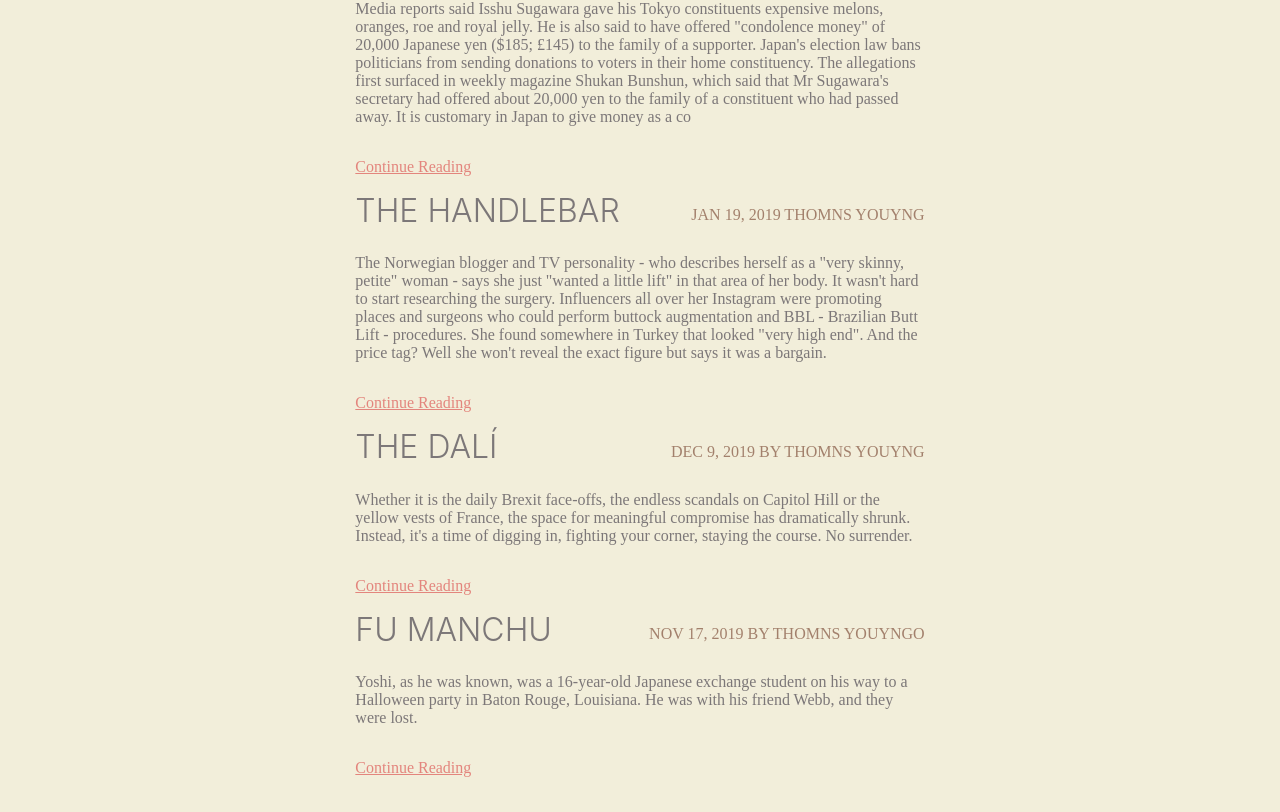
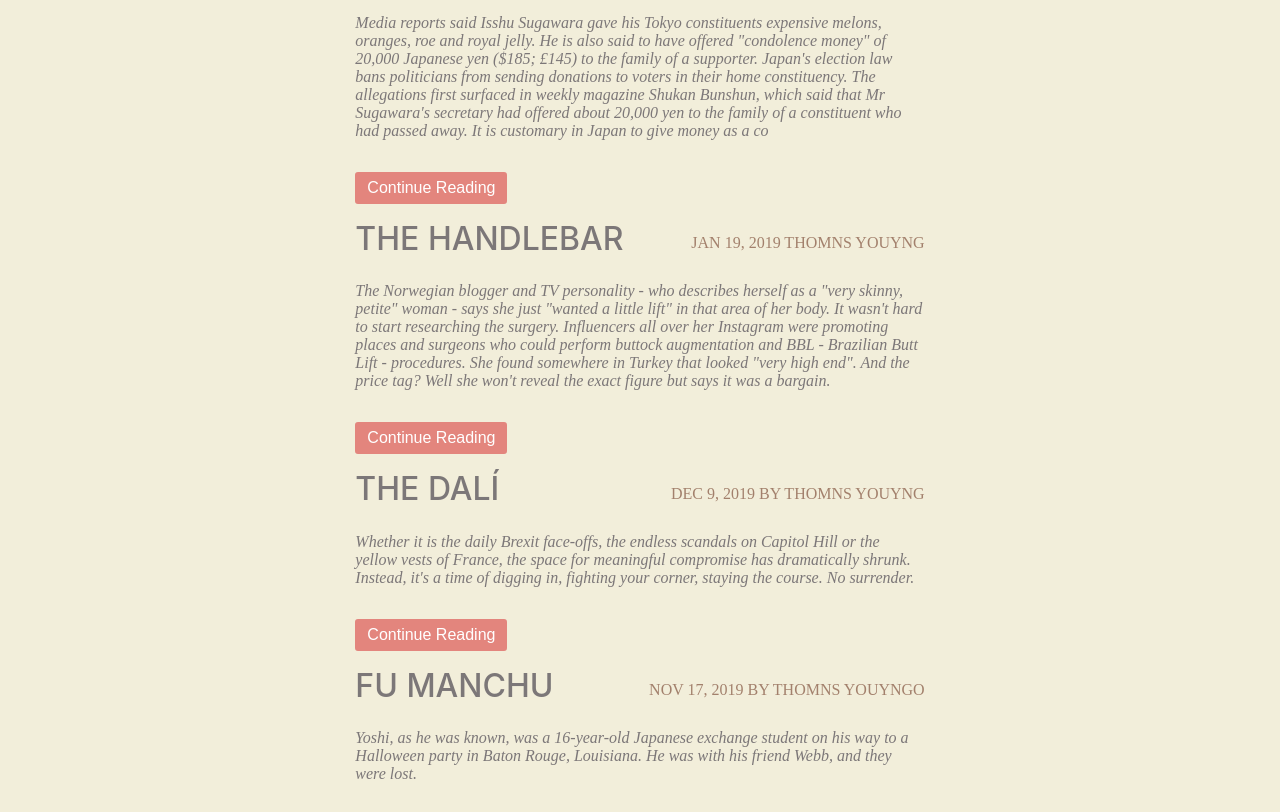
Before and after one commit to miniyk2012/front_end_advance, a plain HTML site: page week1/blog/main.html in a window 1280 px wide. Shown: the part 742-1554 px from the top of the page. Drawn offline with Linux system fonts and the light colour scheme.

Commit message:
[style] confirm requirement

```diff
--- a/week1/blog/css/author_article.css
+++ b/week1/blog/css/author_article.css
@@ -26,7 +26,7 @@
     background-image: url("../img/avatar.jpg");
 }
 
-.author-content>h5 {
+.author-content :nth-child(1) {
     color: var(--arrow-color);
     font-size: 1.5em;
 }
--- a/week1/blog/css/global.css
+++ b/week1/blog/css/global.css
@@ -28,7 +28,14 @@ figure {
     color: var(--dark-text-color);
 }
 
+p {
+    font-style: italic;
+}
 
+blockquote {
+    font-style: normal;
+    font-weight: bold;
+}
 
 
 h1,
@@ -52,6 +59,25 @@ h5,
 h6 {
     font-size: 2em;
 }
+
+.btn-reading {
+    color: white;
+    background-color: var(--arrow-color);
+    border: 2px solid var(--arrow-color);
+    border-radius: 3px;
+    padding: 5px 10px;
+    text-align: center;
+    text-decoration: none;
+    display: inline-block;
+    font-size: 16px;
+}
+
+.btn-reading:hover {
+    background-color: white;
+    color: var(--light-text-color);
+    cursor: pointer;
+}
+
 
 .meta {
     color: var(--media-text-color);
--- a/week1/blog/css/post_main.css
+++ b/week1/blog/css/post_main.css
@@ -4,8 +4,8 @@
     width: calc(100% - 100px);
 }
 
-.concise--recent h2 {
-    font-weight: 300;
+.concise--recent :nth-child(2) {
+    font-weight: 500;
 }
 
 
@@ -26,21 +26,21 @@
         align-items: center;
     }
 
-    article.concise--recent>div {
+    .concise--recent :nth-child(1) {
         justify-self: end;
         grid-area: 1 / 2 / 2 / 3;
     }
 
-    .concise--recent>h2 {
+    .concise--recent :nth-child(2) {
         grid-area: 1 / 1 / 2 / 2;
         justify-self: start;
     }
 
-    article.concise--recent>p.concise-content {
+    .concise--recent :nth-child(3) {
         grid-area: 2 / 1 / 3 / 3;
     }
 
-    article.concise--recent>p.continue-reading {
+    .concise--recent :nth-child(4) {
         grid-area: 3 / 1 / 4 / 3;
     }
 }
--- a/week1/blog/main.html
+++ b/week1/blog/main.html
@@ -37,7 +37,9 @@
 
                     Medical council officials have voted to suspend Dr Artur Carvalho over allegations of negligence.
                 </p>
-                <p class="continue-reading"><a href="article.html">Continue Reading</a></p>
+                <p class="continue-reading"><a href="article.html">
+                    <button class="btn-reading">Continue Reading</button>
+                </a></p>
             </article>
         </div>
     </div>
@@ -62,7 +64,7 @@
                         secretary had offered about 20,000 yen to the family of a constituent who had passed away.
 
                         It is customary in Japan to give money as a co</p>
-                    <p class="continue-reading"><a href="article.html">Continue Reading</a></p>
+                    <p class="continue-reading"><a href="article.html"><button class="btn-reading">Continue Reading</button></a></p>
                 </article>
 
                 <article class="concise--recent">
@@ -78,7 +80,7 @@
 
                         She found somewhere in Turkey that looked "very high end". And the price tag? Well she won't
                         reveal the exact figure but says it was a bargain.</p>
-                    <p class="continue-reading"><a href="article.html">Continue Reading</a></p>
+                    <p class="continue-reading"><a href="article.html"><button class="btn-reading">Continue Reading</button></a></p>
                 </article>
 
                 <article class="concise--recent">
@@ -88,7 +90,7 @@
                         on Capitol Hill or the yellow vests of France, the space for meaningful compromise has
                         dramatically shrunk. Instead, it's a time of digging in, fighting your corner, staying the
                         course. No surrender.</p>
-                    <p class="continue-reading"><a href="article.html">Continue Reading</a></p>
+                    <p class="continue-reading"><a href="article.html"><button class="btn-reading">Continue Reading</button></a></p>
                 </article>
 
                 <article class="concise--recent">
@@ -97,7 +99,7 @@
                     <p class="concise-content">Yoshi, as he was known, was a 16-year-old Japanese exchange student on
                         his way to a
                         Halloween party in Baton Rouge, Louisiana. He was with his friend Webb, and they were lost.</p>
-                    <p class="continue-reading"><a href="article.html">Continue Reading</a></p>
+                    <p class="continue-reading"><a href="article.html"><button class="btn-reading">Continue Reading</button></a></p>
                 </article>
             </section>
         </div>
```
